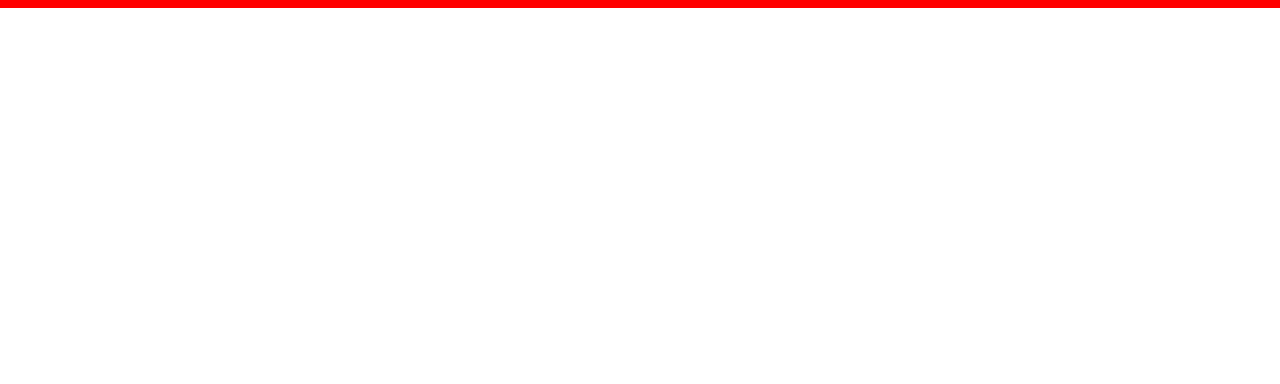
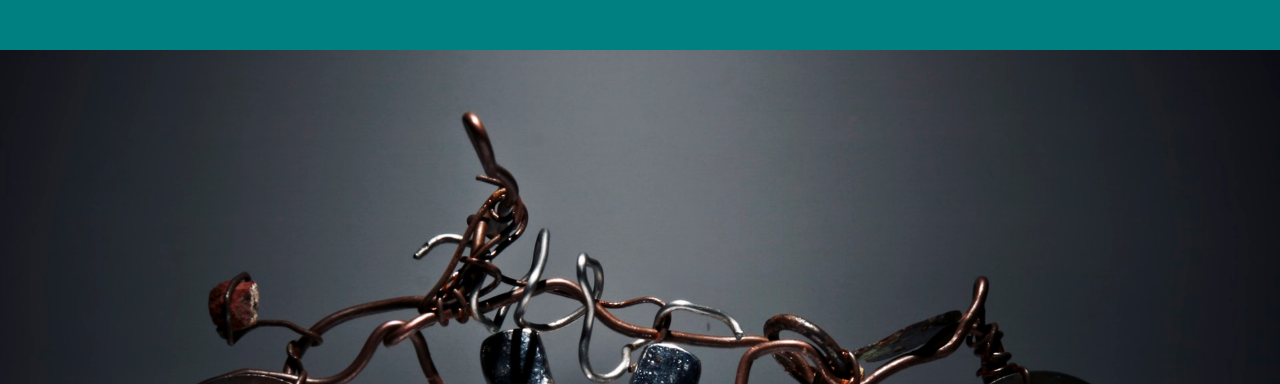
Before and after one commit to seidou-1/JS-Responsive-Landing, a plain HTML site: page index.html in a window 1280 px wide. Shown: the top 384 px of the page. Drawn offline with Linux system fonts and the light colour scheme; a web font is replaced by a local one.

Commit message:
adds background image and font family

```diff
--- a/css/style.css
+++ b/css/style.css
@@ -1,10 +1,47 @@
+@import url('https://fonts.googleapis.com/css?family=Libre+Barcode+39+Text');
+
 * {box-sizing: border-box;
   margin: 0;
   padding: 0;
 }
 
-* {
+
+/** {
   border-style: solid;
-  border-width: 2px;
+  border-width: 1px;
   border-color: red;
+}*/
+
+html {
+  font-family: 'Libre Barcode 39 Text', cursive;
+  /*"fantasy", "Bradley Hand", "Comic Sans MS", "Monospace" ;*/
 }
+
+body {
+  padding-top: 50px;
+    /*When you put a fixed position on a document, it removes it from the flow of the document. So now you have to create some padding on the top so it can be displayed*/
+}
+/*html: 16px; */
+.top-nav {
+  background: teal;
+  height: 50px;
+  position:fixed;
+  top: 0;
+  left:0;
+  width: 100%;
+  /*margin-top: 40px;*/
+}
+
+.landing {
+  /*background-color: pink;*/
+  height: calc(100vh - 50px); /*This will give you the height of the viewport minus the height of the nav bar*/
+  background-image: url("../images/large_art-creative-metal-creativity (1).jpg"); /*The url will have to go up one level and go to the images folder since the images forlder is not adjacent to the*/
+  background-size: cover; /*This will stretch the image to cover the entireety of the background*/
+  background-position: center;
+  display: flex; /*This will make the h1 a flex item since it's a child of the parent that we chose to flex - the div class landing*/
+  align-items: center; /*justify-content deals with centering o the horizontal axis. align-items deals with centering on the vertical axis. Vertical centering will only work if you have a defined height. We did that on line 30*/
+  justify-content: center;
+  color:orange; /*Colors are inherited from parent to child*/
+  font-size: 30px;
+
+}
--- a/index.html
+++ b/index.html
@@ -8,6 +8,15 @@
   <title>Background Image</title>
 </head>
 <body>
+  <nav class="top-nav"> <!--Created a class so I can target it later -->
+  </nav>
+
+  <div class="landing">
+    <h1>Welcome to the exhibition</h1>
+  </div>
+
+  <p class="myclass"></p>
+
 
 </body>
 
```
Also changed, not shown: images/._large_art-creative-metal-creativity (1).jpg (added), images/._medium_art-creative-metal-creativity.jpg (added), images/._small_graffiti-berlin-wall-wall-trabi.jpg (added), images/large_art-creative-metal-creativity (1).jpg (added), images/medium_art-creative-metal-creativity.jpg (added), images/small_graffiti-berlin-wall-wall-trabi.jpg (added).
